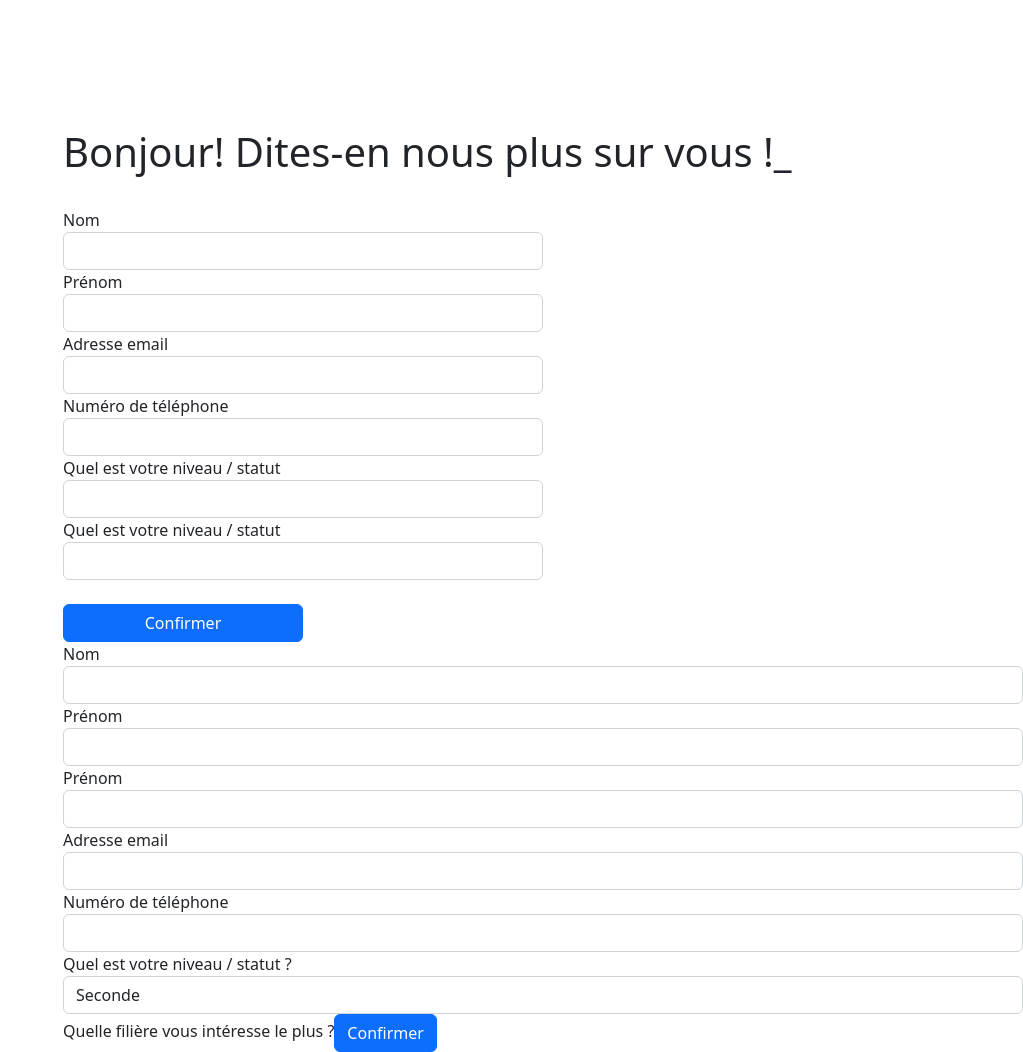
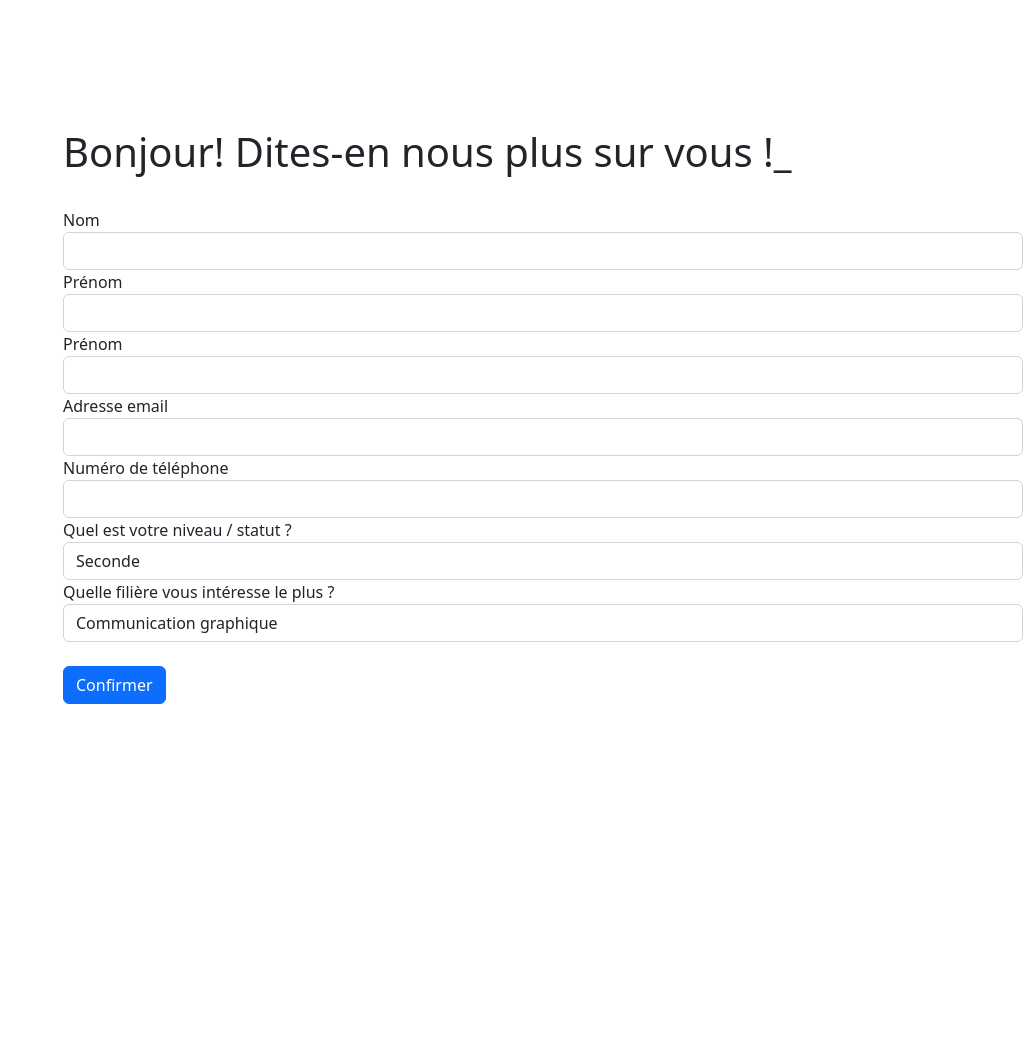
Before and after one commit to Lazy-Bogdi/annuaire, a PHP site: page /form.php in a window 1280 px wide. Shown: the whole page, without its empty margins (257-1280 px from the left). After the commit the page ends 704 px from the top, so only its background shows below. Run offline with PHP 8.4, Linux system fonts and the light colour scheme; lists and menus that the app fills with data are empty.

Commit message:
suppression du form en procédural

```diff
--- a/classes/classForm.php
+++ b/classes/classForm.php
@@ -127,7 +127,7 @@ class Form2
 
     public function ajoutBouton(string $texte, array $attributs= []) {
 
-        $this->formulaireCode = $this->formulaireCode . "<button";
+        $this->formulaireCode = $this->formulaireCode . "<br><button";
 
         if($attributs):
             $this->formulaireCode = $this->formulaireCode . $this->ajoutAttributs($attributs);
--- a/form.php
+++ b/form.php
@@ -24,10 +24,16 @@ $formulaire2->debutFormulaire()
     ->ajoutInput('tel', 'tel', ['id' => 'tel', 'class' => 'form-control'])
 
     ->ajoutLabel('niveau', 'Quel est votre niveau / statut ?')
-    ->ajoutSelect('niveau', ['0' =>'Seconde', '1' =>'Première', '2' =>'Terminale', '3' =>'Bac +1', '4' =>'Bac +2', '5' =>'Bac +3', '6' =>'Bac +4/+5', '7' =>'Parent'] , ['id' => 'niveau', 'class' => 'form-control'])
+    ->ajoutSelect(
+        'niveau',
+        ['0' =>'Seconde', '1' =>'Première', '2' =>'Terminale', '3' =>'Bac +1', '4' =>'Bac +2', '5' =>'Bac +3', '6' =>'Bac +4/+5', '7' =>'Parent'] ,
+        ['id' => 'niveau', 'class' => 'form-control'])
 
     ->ajoutLabel('interet', 'Quelle filière vous intéresse le plus ?')
-    //->ajoutSelect('interet', 'interet', ['id' => 'niveau', 'class' => 'form-control'])
+    ->ajoutSelect(
+        'niveau',
+        ['8' =>'Communication graphique', '9' =>'Community Management', '10' =>'Développement web', '11' =>'Web Marketing'] ,
+        ['id' => 'niveau', 'class' => 'form-control'])
 
     ->ajoutBouton('Confirmer', ['class' => 'btn btn-primary'])
     ->finFormulaire();
@@ -55,52 +61,8 @@ $formulaire2->debutFormulaire()
 
     <div id="container">
 
-    <h1>Bonjour! Dites-en nous plus sur vous !<span class="start_span_active">_</span></h1><br>
+        <h1>Bonjour! Dites-en nous plus sur vous !<span class="start_span_active">_</span></h1><br>
 
-        <form method="POST" id="form_new_student" action="send_form.php">
-
-            <div class="form-group w-50">
-                <label for="nom">Nom</label>
-
-                <?= $formulaire->input('nom'); ?>
-            </div>
-
-            <div class="form-group w-50">
-                <label for="prenom">Prénom</label>
-
-                <?= $formulaire->input('prenom'); ?>
-            </div>
-
-            <div class="form-group w-50">
-                <label for="email">Adresse email</label>
-
-                <?= $formulaire->input('email'); ?>
-            </div>
-
-            <div class="form-group w-50">
-                <label for="tel">Numéro de téléphone</label>
-
-                <?= $formulaire->input('tel'); ?>
-            </div>
-
-            <div class="form-group w-50">
-                <label for="niveau">Quel est votre niveau / statut</label>
-
-                <?= $formulaire->select('niveau'); ?>
-            </div>
-
-            <div class="form-group w-50">
-                <label for="niveau">Quel est votre niveau / statut</label>
-
-                <?= $formulaire->select('niveau'); ?>
-            </div>
-            <br>
-
-            <?= $formulaire->submit('niveau'); ?>
-
-
-
-        </form>
 
         <?php
             $formJPO = $formulaire2->create();
```
